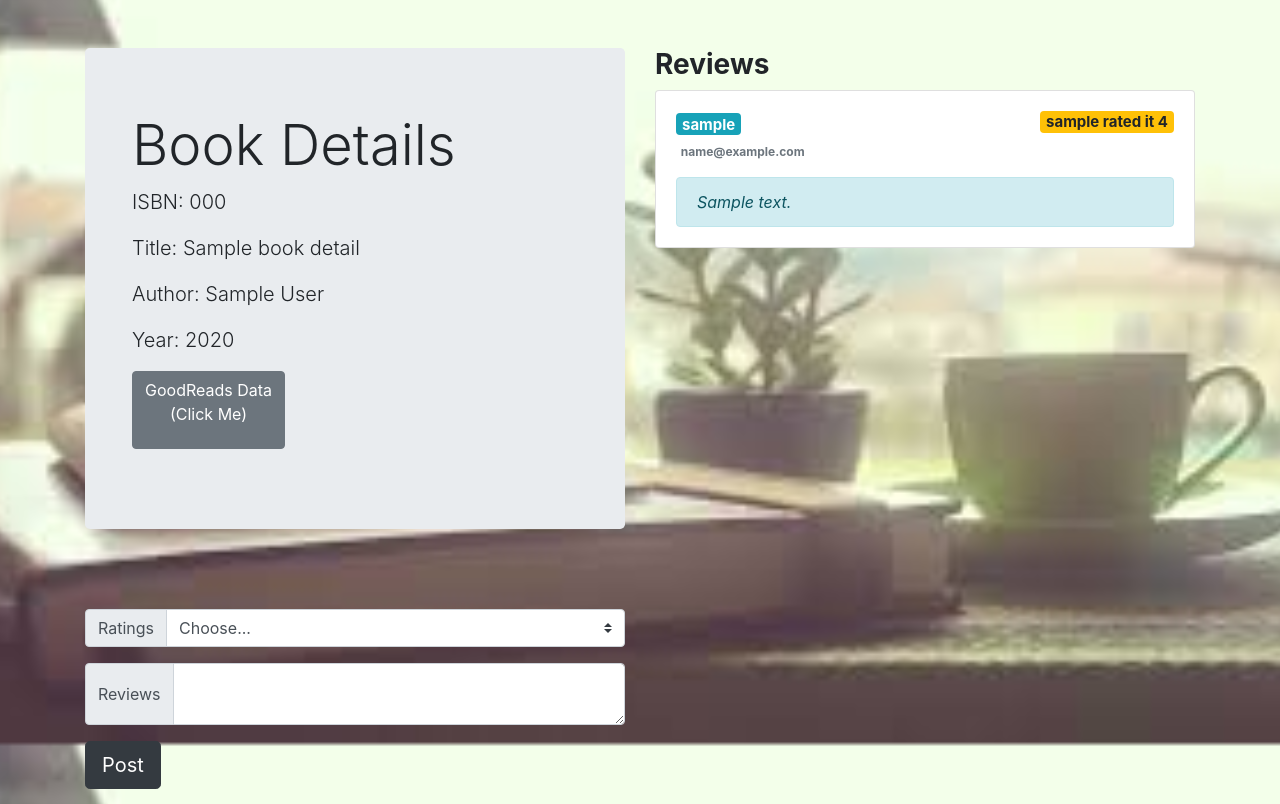
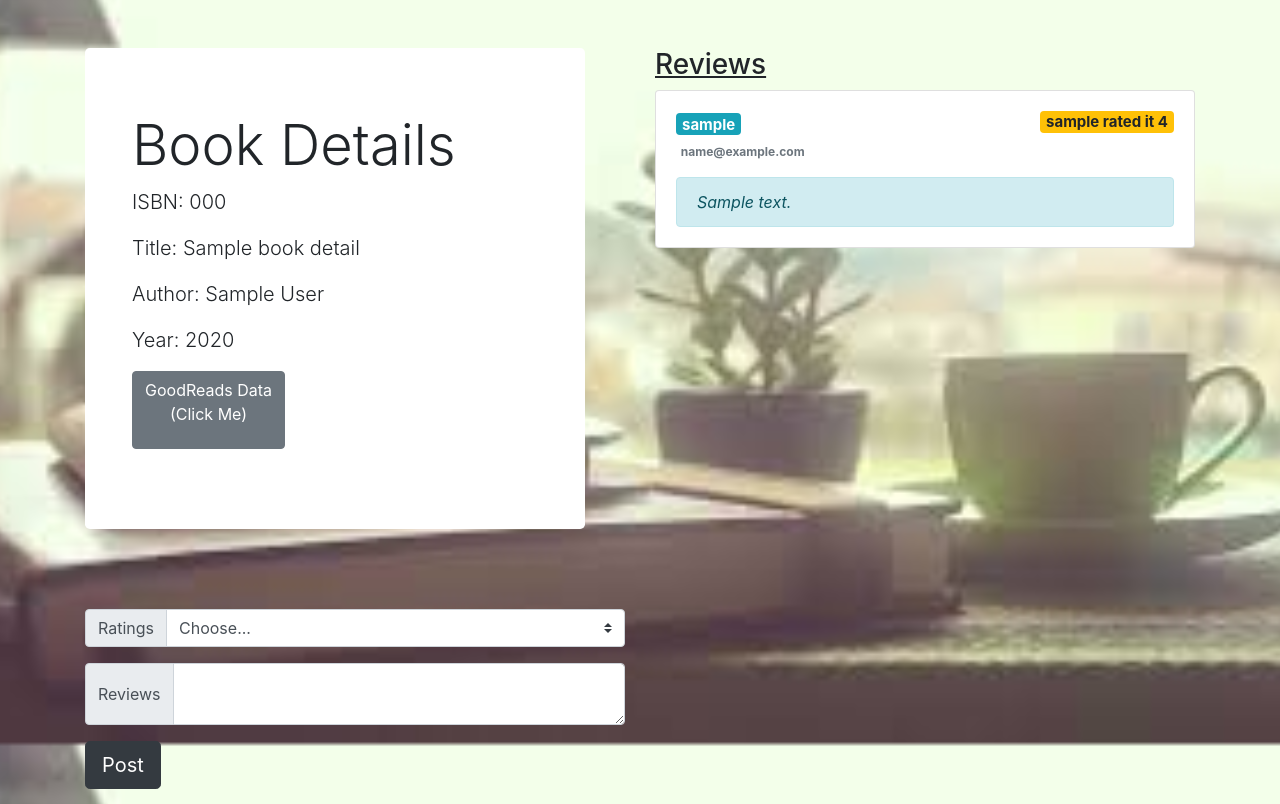
Before and after one commit to ashniparikh/bookreview, a Flask app: template templates/details.html in a window 1280 px wide. Shown: the part 56-860 px from the top of the page. Run offline with Flask 2, Linux system fonts and the light colour scheme; the template is opened without the code that fills it: most values are stand-ins (such as "Sample title", 1, 10 or a date in 2020); some libraries are stand-ins or nearby versions.

Commit message:
Final application

```diff
--- a/templates/details.html
+++ b/templates/details.html
@@ -6,9 +6,9 @@
   <div class="container">
           <div class="row" id="details" style="background-color: transparent;">
             <div class="col-md-6 col-sm-12 my-5">
-              <div class="jumbotron">
+              <div class="jumbotron" style="width: 500px;background-color: white; ">
               <div class="container">
-                  <h1 class="display-4">Book Details</h1>
+                  <h3 class="display-4">Book Details</h3>
                   <p class="lead">ISBN: {{book_detail.isbn}} </p>
                   <p class="lead">Title: {{book_detail.title}}</p>
                   <p class="lead">Author: {{book_detail.author}}</p>
@@ -29,7 +29,8 @@
             </div>
             <div class="col-md-6 col-sm-12 my-5">
               <div class="list-group">
-                  <h3><b>Reviews</b></h3>
+                  <h3><u>Reviews</u></h3>
+            {% if  review_list %}
               {% for review in review_list %}
                   <div class="card mb-3">
                     <div class="card-body">
@@ -47,6 +48,11 @@
                     </div>
                   </div>
               {% endfor %}
+            {% else %}
+                  <div class="alert alert-dark" role="alert">
+                    No one reviewed yet!
+                  </div>
+            {% endif %}
               </div>
             </div>
           </div>
```
Also changed, not shown: README.md, 2 other files.
